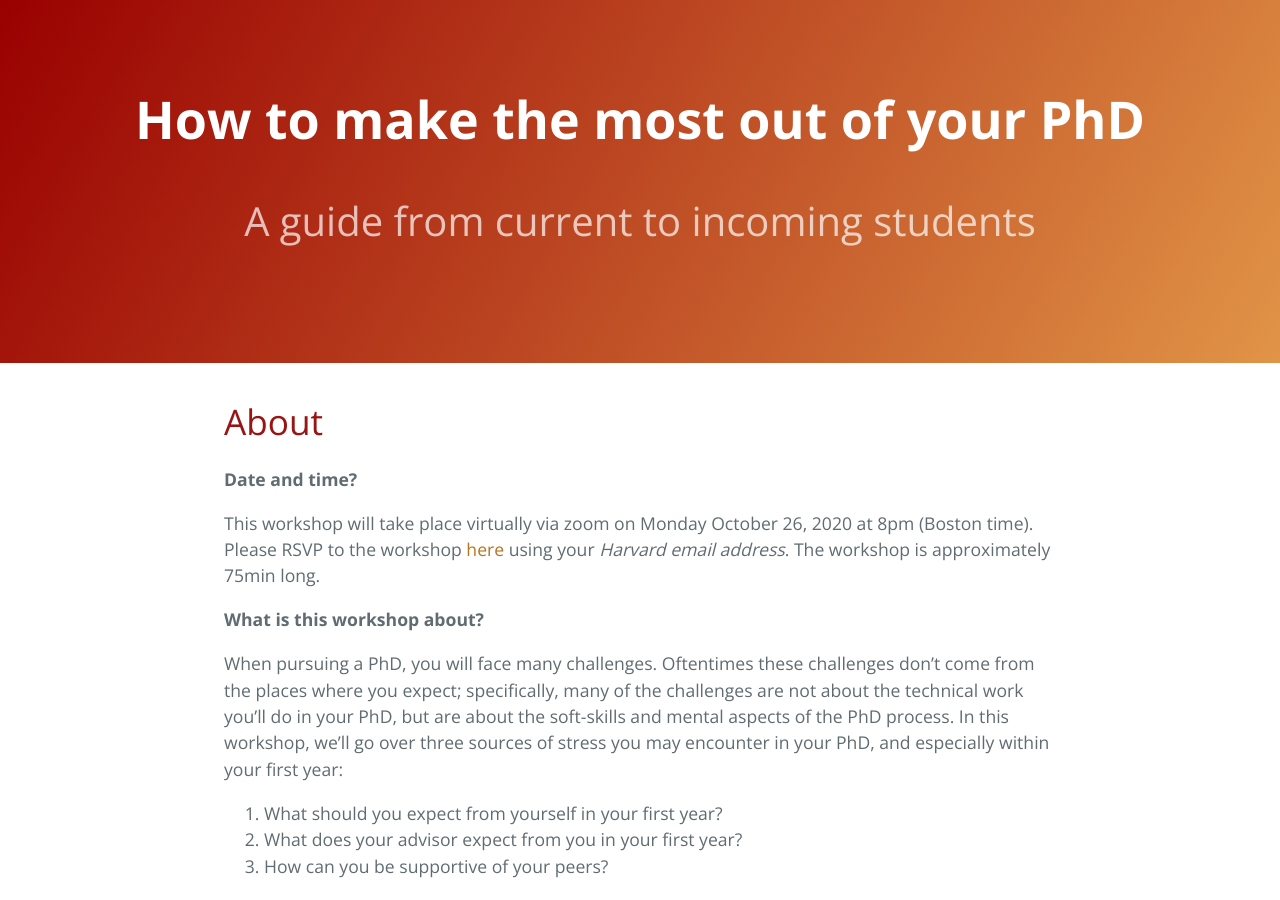
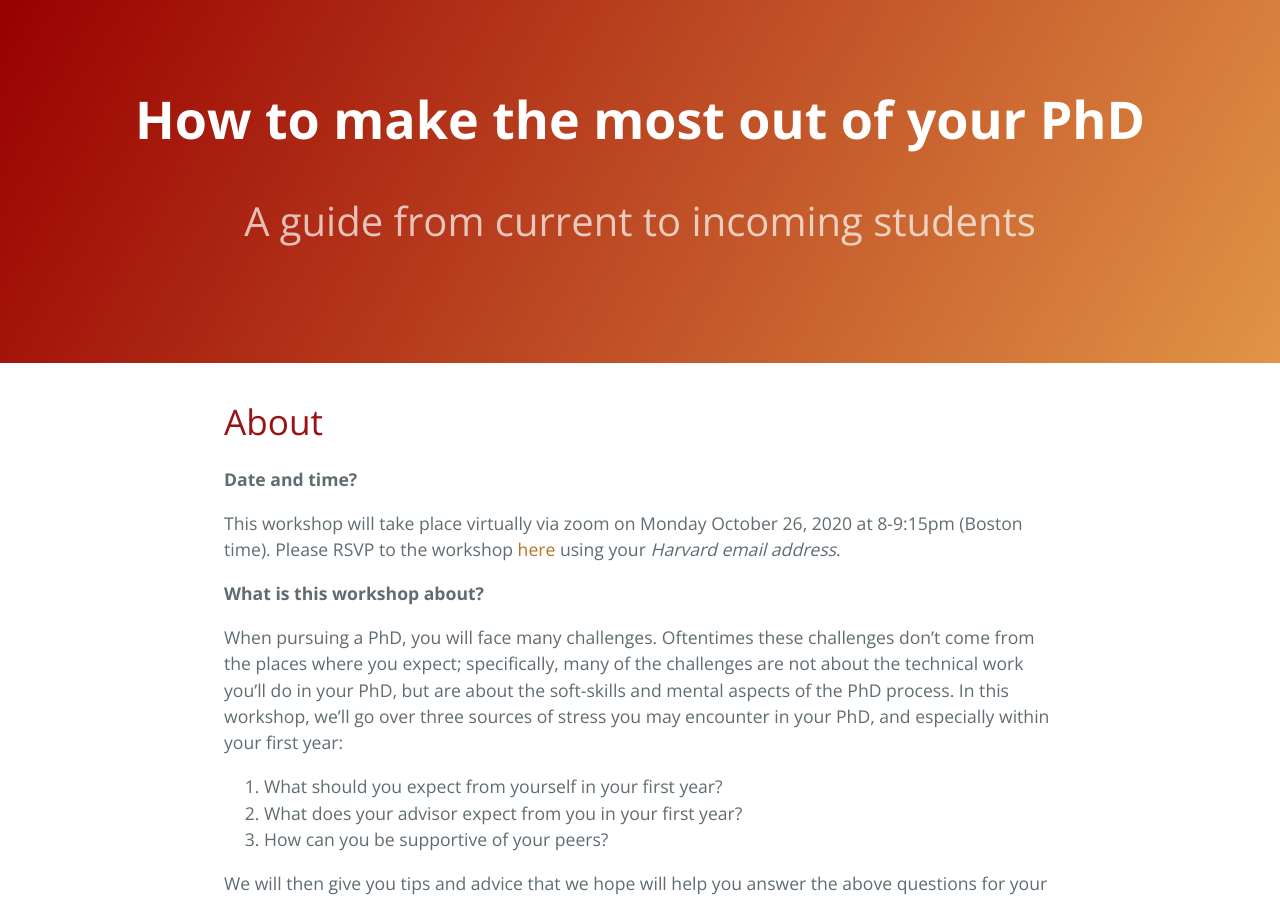
Before and after one commit to yanivyacoby/a-guide-to-your-phd, a Jekyll site: the page built from index.md, in a window 1280 px wide and 900 px high. Built offline with Jekyll 4.4.1, drawn with Linux system fonts in a browser that asks for light colours.

Commit message:
Update index.md

```diff
--- a/index.md
+++ b/index.md
@@ -9,9 +9,8 @@ description: A guide from current to incoming students
 
 **Date and time?**
 
-This workshop will take place virtually via zoom on Monday October 26, 2020 at 8pm (Boston time).
+This workshop will take place virtually via zoom on Monday October 26, 2020 at 8-9:15pm (Boston time).
 Please RSVP to the workshop [here](https://harvard.zoom.us/meeting/register/tJMkfu6pqDwtH9wM0f06y3sRmOq6hX5mn-sq) using your _Harvard email address_.
-The workshop is approximately 75min long.
 
 
 **What is this workshop about?**
```
